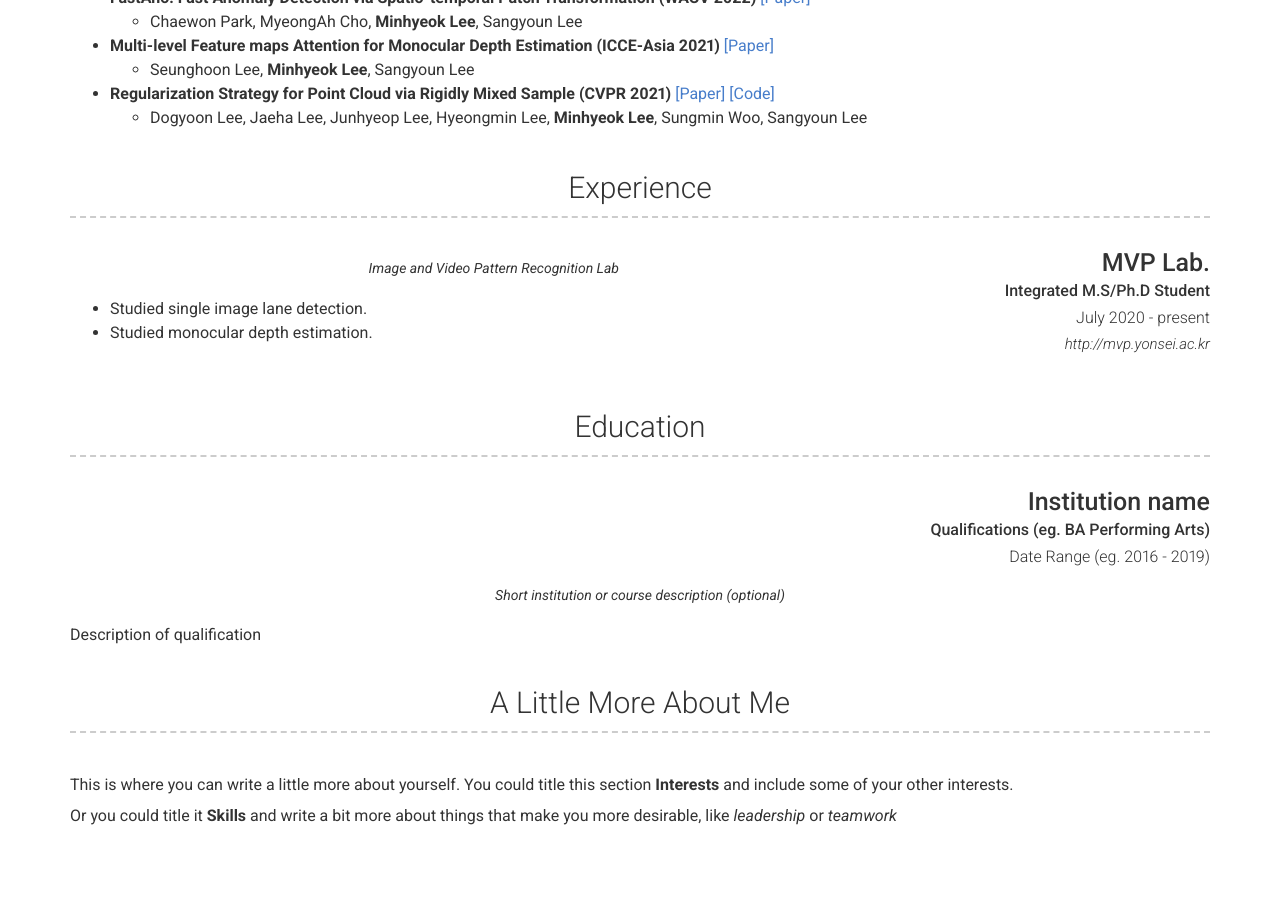
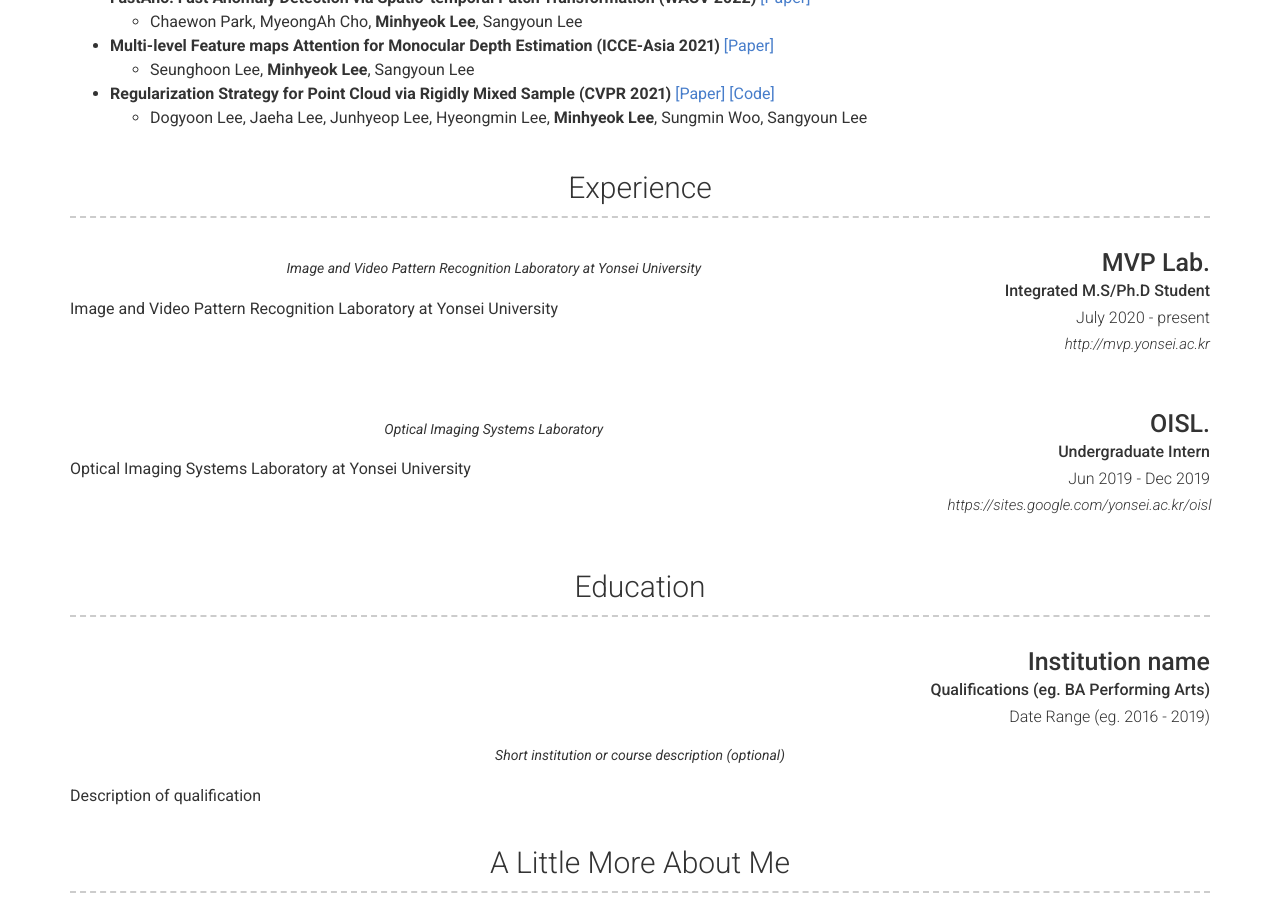
Before and after one commit to Hydragon516/hydragon516.github.io, a Jekyll site: the page built from index.md, in a window 1280 px wide and 900 px high, scrolled down 942 px. Built offline with Jekyll 4.4.1, drawn with Linux system fonts in a browser that asks for light colours; nearby versions of some CDN libraries.

Commit message:
Update _config.yml

```diff
--- a/_config.yml
+++ b/_config.yml
@@ -115,10 +115,19 @@ content:
         caption: July 2020 - present
         link: http://mvp.yonsei.ac.kr
         quote: >
-          Image and Video Pattern Recognition Lab
+          Image and Video Pattern Recognition Laboratory at Yonsei University
         description: |
-          * Studied single image lane detection.
-          * Studied monocular depth estimation.
+          Image and Video Pattern Recognition Laboratory at Yonsei University
+      - layout: right
+        title: OISL.
+        sub_title: Undergraduate Intern
+        caption: Jun 2019 - Dec 2019
+        link: https://sites.google.com/yonsei.ac.kr/oisl
+        quote: >
+          Optical Imaging Systems Laboratory
+        description: |
+          Optical Imaging Systems Laboratory at Yonsei University
+
   - title: Education
     layout: list
     content:
```
